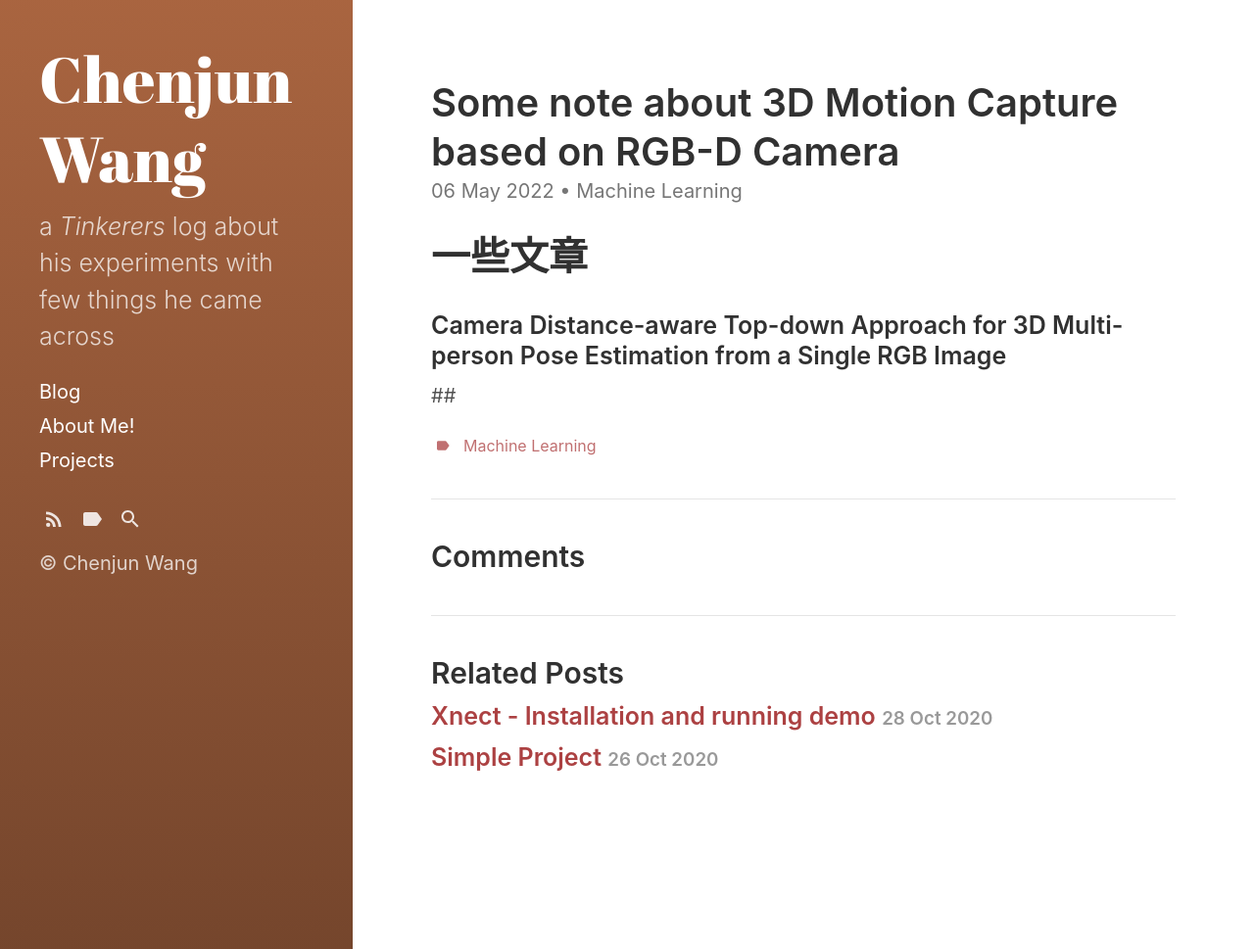
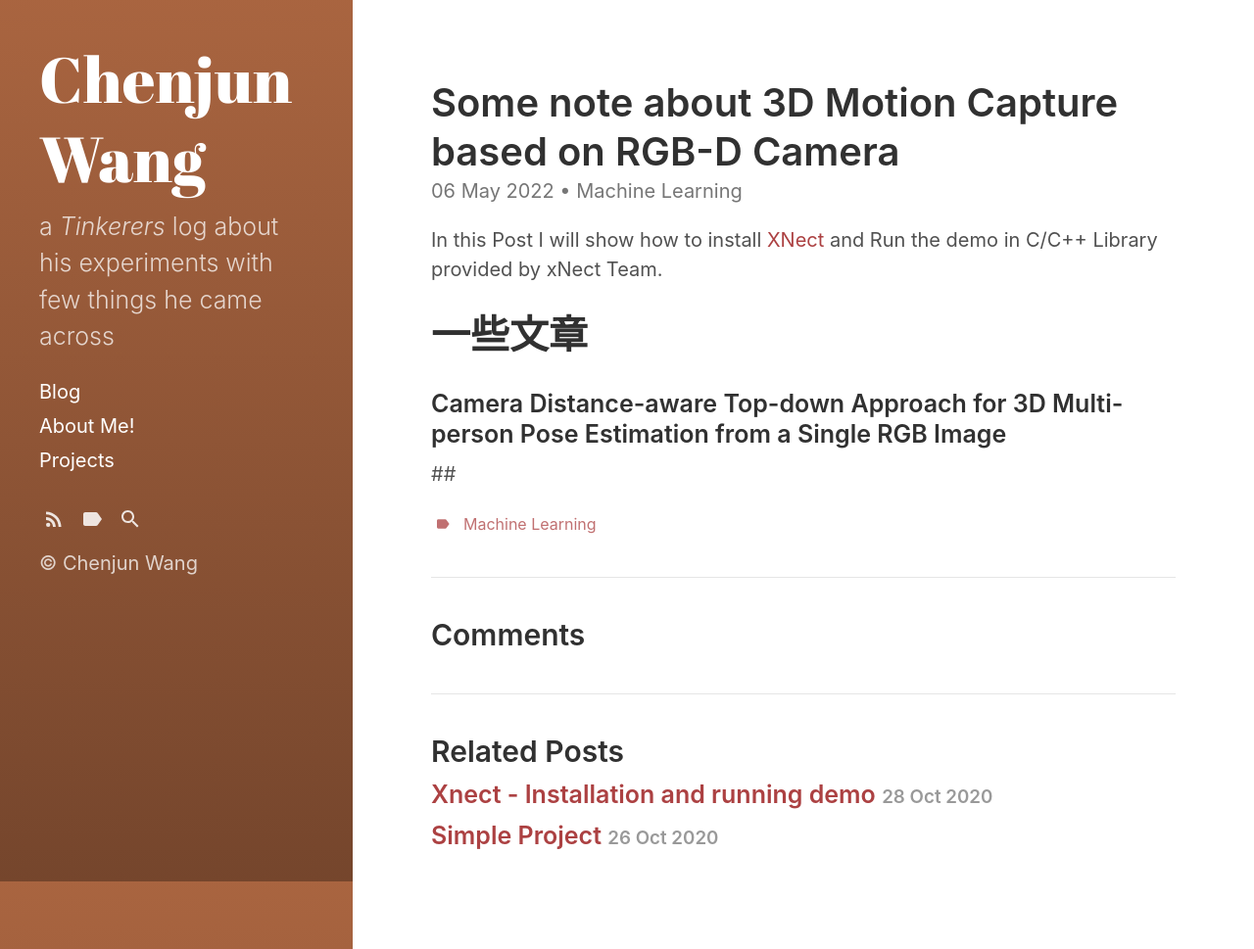
Before and after one commit to WangChenjun521/wangchenjun521.github.io, a Jekyll site: the page built from _posts/2022-5-6-SomeNoteMotionCapture.md, in a window 1280 px wide and 969 px high. Shown: the whole window at 98% size. Built offline with Jekyll 4.4.1, drawn with Linux system fonts in a browser that asks for light colours.

Commit message:
auto update

```diff
--- a/_posts/2022-5-6-SomeNote-MotionCapture.md
+++ b/_posts/2022-5-6-SomeNoteMotionCapture.md
@@ -7,7 +7,12 @@ tags:
   - Machine Learning
 excerpt: wait for some moment
 comments: true
+
 ---
+
+In this Post I will show how to install [XNect](https://gvv.mpi-inf.mpg.de/projects/XNect/) and Run the demo in C/C++ Library provided by xNect Team.
+
+
 
 # 一些文章
 
```
